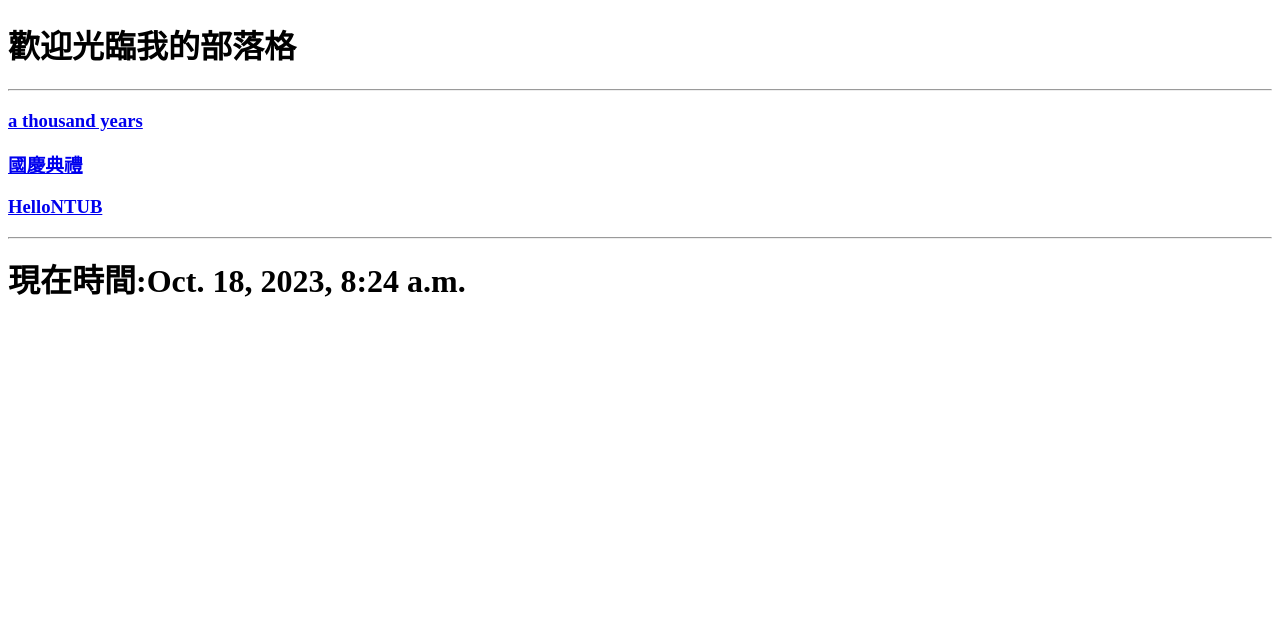
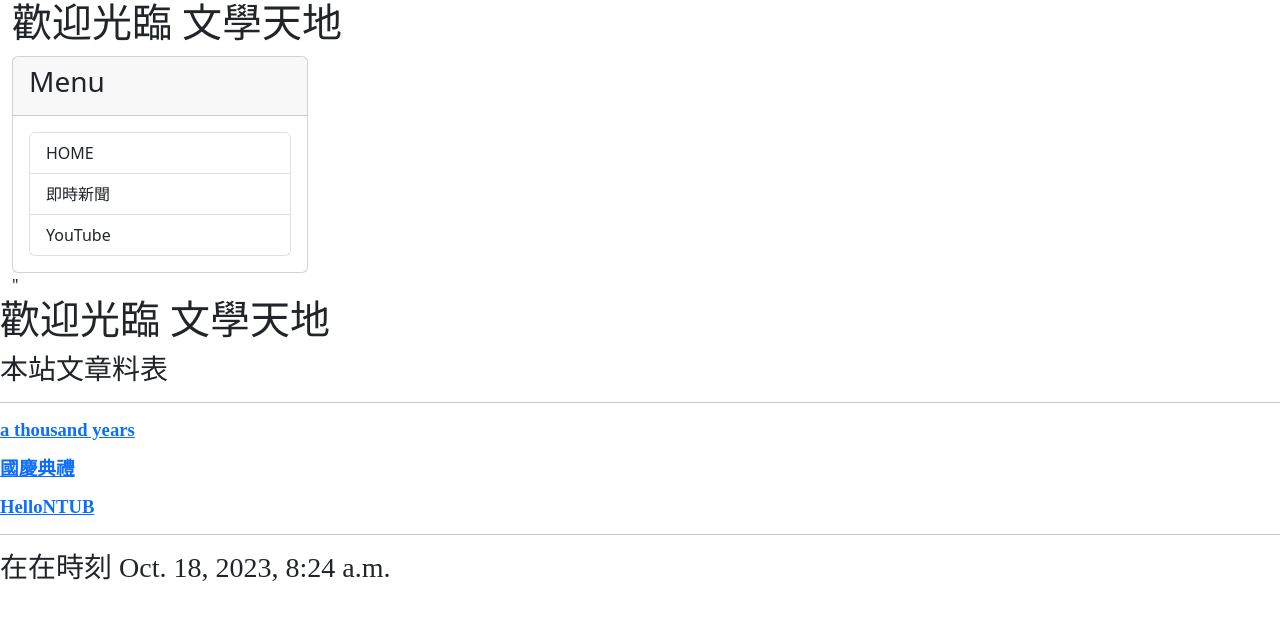
Before and after one commit to 11056044/mblog0927, a Django app: page / in a window 1280 px wide. Shown: the top 620 px of the page. Run offline with Django 4.2, Linux system fonts and the light colour scheme; data comes from the database, SQL or seed files in the repository; both versions use the stored data as it was after the commit.

Commit message:
1018切版、版面設定

```diff
--- a/mblog0927/urls.py
+++ b/mblog0927/urls.py
@@ -19,6 +19,6 @@ from django.urls import path
 from mysite import views as mv#
 urlpatterns = [
     path('admin/', admin.site.urls),
-    path('',mv.homepage,name="homepage" ),
+    path('',mv.homepage,name="homepage" ), #呼叫homepage
     path('post/<slug:slug>/',mv.showpost,name="showpost"),
-]
+]              #<>會變成變數傳給slug
--- a/mysite/models.py
+++ b/mysite/models.py
@@ -8,7 +8,11 @@ class Post(models.Model):  #繼承
     pub_date=models.DateTimeField(auto_now_add=True)
 
     class Meta:
-        ordering=('-pub_date',)
+        ordering=('-pub_date',)  #資料排序，依照時間限後排序
 
     def __str__(self) -> str:
         return self.title
+
+
+#創建資料庫的概念
+#資料名稱和資料型態
--- a/mysite/views.py
+++ b/mysite/views.py
@@ -2,15 +2,24 @@ from django.shortcuts import render
 from mysite.models import Post #
 from django.http import HttpResponse #
 from datetime import datetime
+from django.shortcuts import redirect
 # Create your views here.
 def homepage(request):
     posts=Post.objects.all()
     now=datetime.now()
-    return render(request,'index.html',locals())
+    return render(request,'index.html',locals()) #locals()傳給
+
 def showpost(requet,slug):
-    post=Post.objects.get(slug=slug)
+    try:
+        post=Post.objects.get(slug=slug)
+        if post != None:
+            return render(requet,'post.html',locals())
+        else:
+            return redirect("/")
+    except :
+        return redirect("/")
     #select*from post where slug=%slug
-    return render(requet,'post.html',locals())
+
 
 '''
 def homepage(request): #收一個
--- /dev/null
+++ b/templates/base2.html
@@ -0,0 +1,54 @@
+<!DOCTYPE html>
+<!--[if lt IE 7]>      <html class="no-js lt-ie9 lt-ie8 lt-ie7"> <![endif]-->
+<!--[if IE 7]>         <html class="no-js lt-ie9 lt-ie8"> <![endif]-->
+<!--[if IE 8]>         <html class="no-js lt-ie9"> <![endif]-->
+<!--[if gt IE 8]>      <html class="no-js"> <!--<![endif]-->
+<html>
+    <head>
+        <meta charset="utf-8">
+        <meta http-equiv="X-UA-Compatible" content="IE=edge">
+        <title>
+            {% block title %}{% endblock %}
+        </title>
+        <meta name="description" content="">
+        <meta name="viewport" content="width=device-width, initial-scale=1">
+        <link href="https://cdn.jsdelivr.net/npm/bootstrap@5.3.2/dist/css/bootstrap.min.css" rel="stylesheet" integrity="sha384-T3c6CoIi6uLrA9TneNEoa7RxnatzjcDSCmG1MXxSR1GAsXEV/Dwwykc2MPK8M2HN" crossorigin="anonymous">
+    </head>
+    <body>
+        <!--[if lt IE 7]>
+            <p class="browsehappy">You are using an <strong>outdated</strong> browser. Please <a href="#">upgrade your browser</a> to improve your experience.</p>
+        <![endif]-->
+        <div class="container-fluid">
+            {% include 'header.html' %}
+            <div class="row ">
+                <div class="col-sm-3 col-md-3">
+                    <div class="card">
+                      <div class="card-header">
+                        <h3>Menu</h3>
+                      </div>
+                      <div class="card-body">
+                        <div class='list-group'>
+                            <a href='/' class='list-group-item'>HOME</a>
+                            <a href='https://google.com/news' class='list-group-item'>即時新聞</a>
+                            <a href='https://youtube.com/' class='list-group-item'>YouTube</a>
+                        </div>
+                      </div>
+                    </div>"
+
+                </div>
+                <div class="col-sm-9 col-md-9">
+
+                </div>
+
+            </div>
+        </div>
+        {% comment %} 網頁滿版或窄版 {% endcomment %}
+        {% include 'header.html' %}
+        {% block headmessage %} {% endblock headmessage %}
+        <hr>
+        {% block content %} {% endblock content%} <hr>
+        {% include 'footer.html'%}
+        <script src="" async defer></script>
+        <script src="https://cdn.jsdelivr.net/npm/bootstrap@5.3.2/dist/js/bootstrap.bundle.min.js" integrity="sha384-C6RzsynM9kWDrMNeT87bh95OGNyZPhcTNXj1NW7RuBCsyN/o0jlpcV8Qyq46cDfL" crossorigin="anonymous"></script>
+    </body>
+</html>
--- /dev/null
+++ b/templates/footer.html
@@ -0,0 +1,8 @@
+<!--footer.html-->
+{% block footer %}
+    {% if now%}
+    <p style='font-family:微軟正黑體;'>在在時刻  {{ now }}</p>
+    {% else %}
+    <p style='font-family:微軟正黑體;'>本文內容取自網路，如有侵權請來信通知下架...</p>
+    {% endif %}
+{% endblock %}
--- /dev/null
+++ b/templates/header.html
@@ -0,0 +1,2 @@
+<!--header.html-->
+<h1 style="font-family:微軟正黑體;">歡迎光臨 文學天地</h1>
--- a/templates/index.html
+++ b/templates/index.html
@@ -1,31 +1,10 @@
-<!DOCTYPE html>
-<!--[if lt IE 7]>      <html class="no-js lt-ie9 lt-ie8 lt-ie7"> <![endif]-->
-<!--[if IE 7]>         <html class="no-js lt-ie9 lt-ie8"> <![endif]-->
-<!--[if IE 8]>         <html class="no-js lt-ie9"> <![endif]-->
-<!--[if gt IE 8]>      <html class="no-js"> <!--<![endif]-->
-<html>
-    <head>
-        <meta charset="utf-8">
-        <meta http-equiv="X-UA-Compatible" content="IE=edge">
-        <title>歡迎光臨</title>
-        <meta name="description" content="">
-        <meta name="viewport" content="width=device-width, initial-scale=1">
-        <link rel="stylesheet" href="">
-    </head>
-    <body>
-        <!--[if lt IE 7]>
-            <p class="browsehappy">You are using an <strong>outdated</strong> browser. Please <a href="#">upgrade your browser</a> to improve your experience.</p>
-        <![endif]-->
-        <h1>歡迎光臨我的部落格<h1>
-        <hr>
-        {% for post in posts %}
-        <p style="font-family:微軟正黑體;font-size:14pt;font-weight:bold;">
-            <a href="/post/{{post.slug}}">{{post.title}}</a>
-
-        </p>
-        {% endfor %}
-        <hr>
-        現在時間:{{now}}
-        <script src="" async defer></script>
-    </body>
-</html>
+{% extends "base2.html" %}
+{% block title %} 歡迎光臨我的部落格 {% endblock title %}
+{% block headmessage %} <h3 style='font-family:標楷體';>本站文章料表</a> {%endblock headmessage%}
+    {% block content %}
+    {% for post in posts %}
+    <p style='font-family:微軟正黑體;font-size:14pt;font-weight:bold;'>
+        <a href='/post/{{post.slug}}'>{{ post.title }}</a>
+    </p>
+{% endfor %}
+{% endblock content%}
```
Also changed, not shown: templates/base.html (added, +29 -0 lines), templates/post.html (+11 -31 lines), db.sqlite3.
